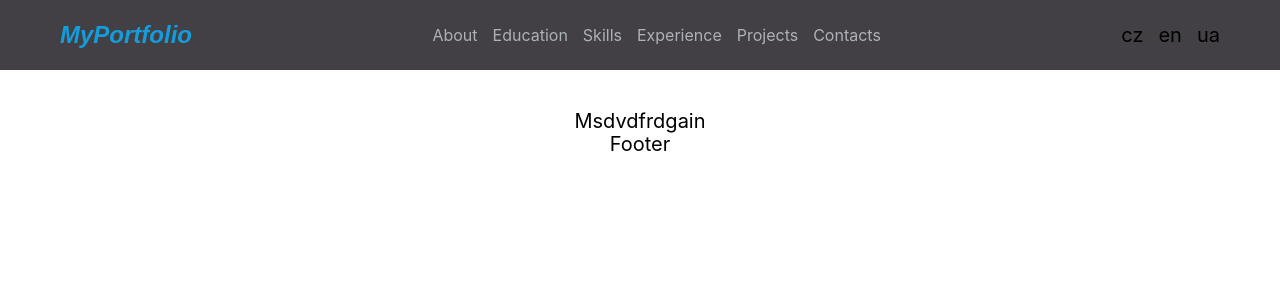
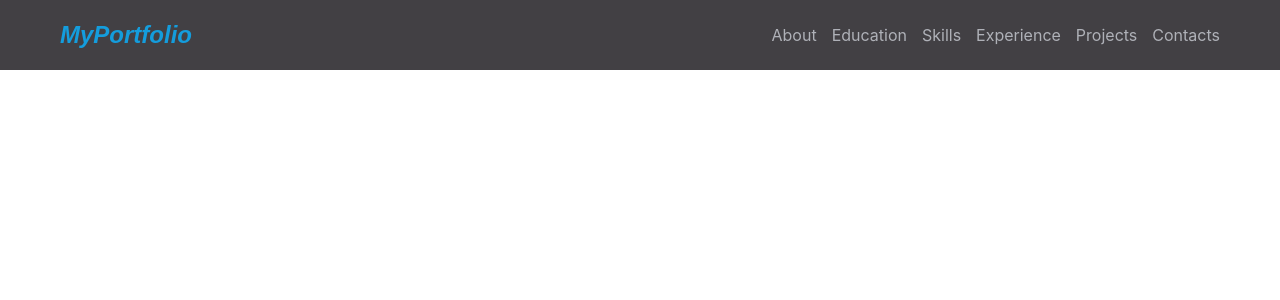
Before and after one commit to Medvedev245/MyPortfolio, a React (Create React App) app: page / in a window 1280 px wide. Shown: the top 300 px of the page. Built offline with nearby package versions, Linux system fonts and the light colour scheme.

Commit message:
reader is done. Lang section removed. Theme too

```diff
--- a/src/components/App/App.tsx
+++ b/src/components/App/App.tsx
@@ -1,16 +1,16 @@
 import React from 'react';
 
-import Footer from 'components/Footer/Footer.tsx';
+// import Footer from 'components/Footer/Footer.tsx';
 import Header from 'components/Header/Header.tsx';
-import Main from 'components/Main/Main.tsx';
+// import Main from 'components/Main/Main.tsx';
 import { FormContainer } from './App';
 
 export const App: React.FC = () => {
   return (
     <FormContainer>
       <Header />
-      <Main />
-      <Footer />
+      {/* <Main /> */}
+      {/* <Footer /> */}
     </FormContainer>
   );
 };
--- a/src/components/Header/Header.ts
+++ b/src/components/Header/Header.ts
@@ -7,21 +7,39 @@ export const HeaderWrap = styled.div`
 `;
 
 export const HeaderContainer = styled.header`
+  position: relative;
   display: flex;
   justify-content: space-between;
   align-items: center;
   width: 1200px;
   height: 70px;
-  border-radius: 0 0 15px 15px;
   margin: 0 auto;
   padding: 0 20px;
   margin-bottom: 40px;
   @media screen and (max-width: 1200px) {
     max-width: 768px;
+    justify-content: space-evenly;
   }
 
   @media screen and (max-width: 767px) {
+    height: 50px;
     width: 320px;
+  }
+`;
+
+export const NavBar = styled.nav`
+  @media screen and (max-width: 1200px) {
+    /* max-width: 768px; */
+  }
+
+  @media screen and (max-width: 767px) {
+    width: 100%;
+    position: absolute;
+    top: 70px;
+    left: 0px;
+
+    background-color: rgba(114, 71, 117, 0.27);
+    border-radius: 35px;
   }
 `;
 
@@ -41,6 +59,14 @@ export const ListNav = styled.ul`
   gap: 15px;
   list-style: none;
   align-items: center;
+  @media screen and (max-width: 1200px) {
+    gap: 10px;
+    justify-content: space-evenly;
+  }
+
+  @media screen and (max-width: 767px) {
+    gap: 5px;
+  }
 `;
 
 export const LinkElement = styled.a`
@@ -50,9 +76,17 @@ export const LinkElement = styled.a`
   color: var(--iq-underlining);
   font-size: var(--font-size-mobile);
   align-items: center;
+  transition: color 0.3s ease;
   &:hover,
   &:focus {
     color: white;
+  }
+  @media screen and (max-width: 1200px) {
+    font-size: 12px;
+  }
+
+  @media screen and (max-width: 767px) {
+    color: black;
   }
 `;
 
@@ -61,3 +95,12 @@ export const ListLeng = styled.ul`
   gap: 15px;
   list-style: none;
 `;
+
+export const ContainerLeng = styled.div`
+  @media screen and (max-width: 1200px) {
+    display: none;
+  }
+
+  @media screen and (max-width: 767px) {
+  }
+`;
--- a/src/components/Header/Header.tsx
+++ b/src/components/Header/Header.tsx
@@ -5,7 +5,9 @@ import {
   ListNav,
   LogoLink,
   LinkElement,
-  ListLeng,
+  // ListLeng,
+  // ContainerLeng,
+  NavBar,
 } from './Header';
 
 const Header: React.FC = () => {
@@ -13,7 +15,7 @@ const Header: React.FC = () => {
     <HeaderWrap>
       <HeaderContainer>
         <LogoLink to="/MyPortfolio">MyPortfolio</LogoLink>
-        <nav>
+        <NavBar>
           <ListNav>
             <li>
               <LinkElement href="#about" title="About me">
@@ -46,14 +48,14 @@ const Header: React.FC = () => {
               </LinkElement>
             </li>
           </ListNav>
-        </nav>
-        <div>
+        </NavBar>
+        {/* <ContainerLeng>
           <ListLeng>
             <li>cz</li>
             <li>en</li>
             <li>ua</li>
           </ListLeng>
-        </div>
+        </ContainerLeng> */}
         {/* <div>
           <ul>
             <li>black</li>
```
